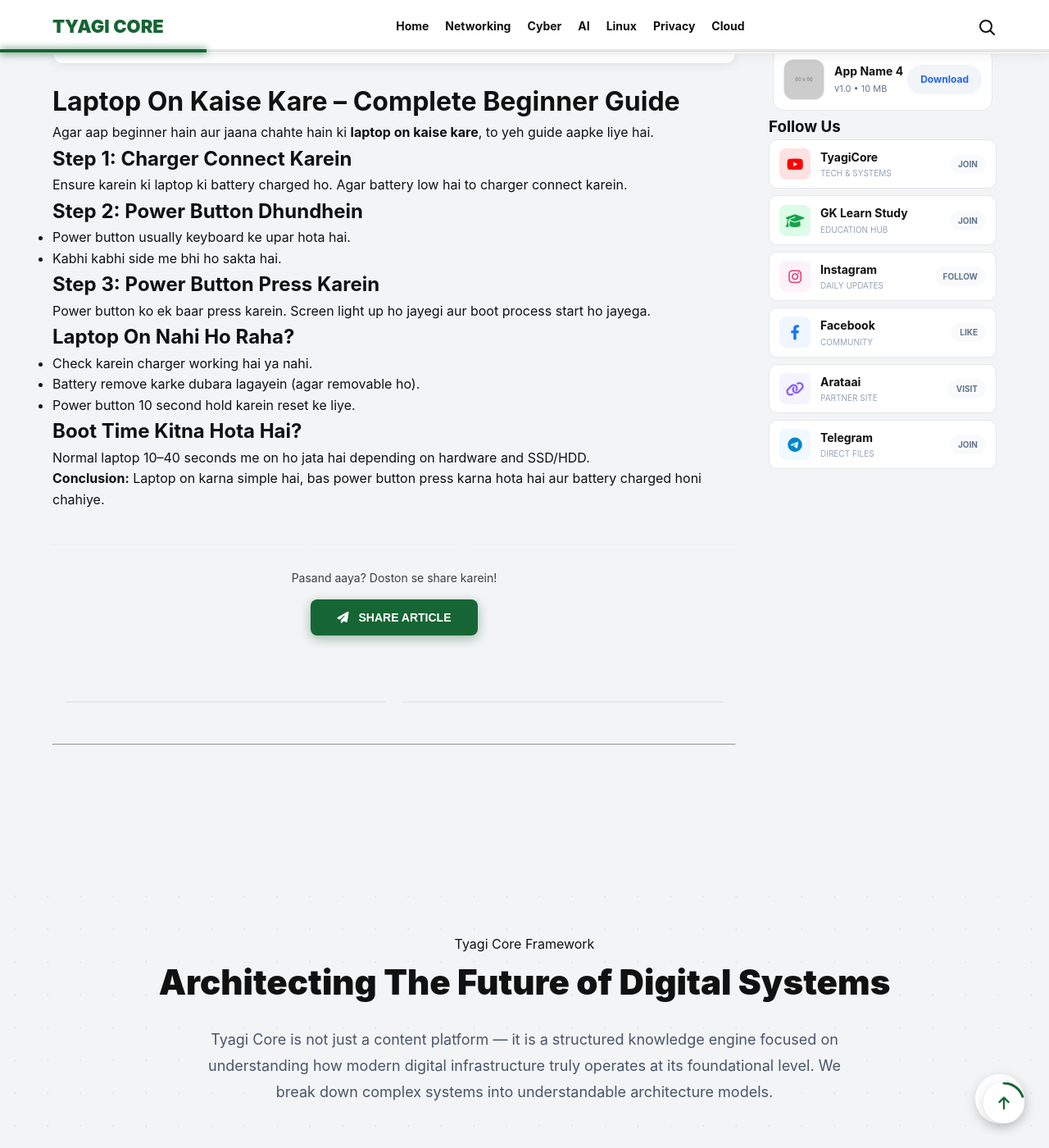
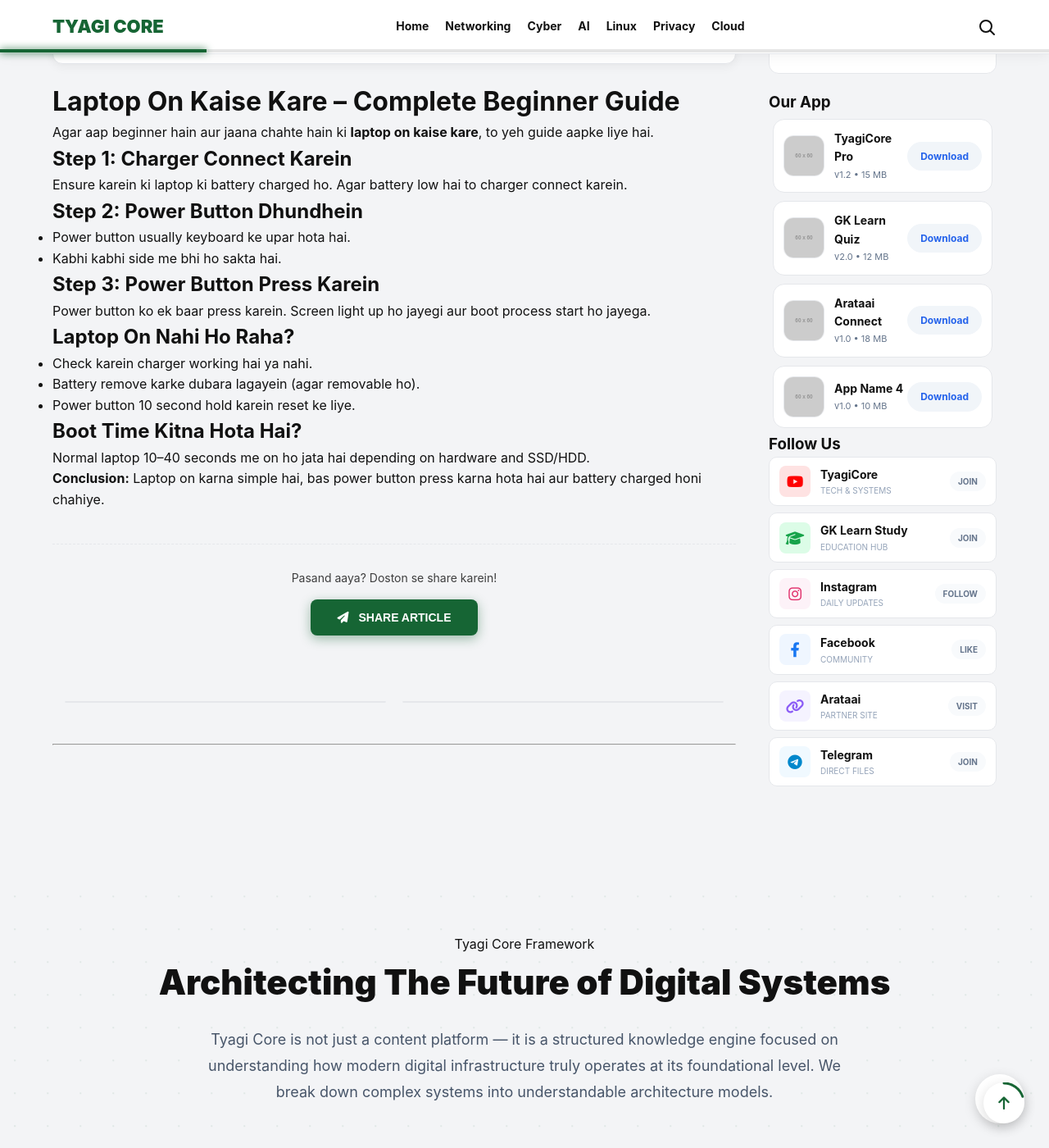
Before and after one commit to HimanshuTyagiJi/TyagiCore, a Jekyll site: the page built from laptop-on-kaise-karen.html, in a window 1280 px wide and 1400 px high, scrolled down 666 px. Shown: the whole window at 82% size. Built offline with Jekyll 4.4.1, drawn with Linux system fonts in a browser that asks for light colours.

Commit message:
Update style.css

```diff
--- a/assets/css/style.css
+++ b/assets/css/style.css
@@ -776,4 +776,36 @@ body.dark-mode { background-color: var(--bg) !important; color: var(--text-color
 
   #tyagi-top-wrap:hover {
     box-shadow: 0 6px 20px rgba(22, 101, 52, 0.3);
+  }/* ===== DESKTOP SIDEBAR SCROLL LOGIC ===== */
+@media (min-width: 901px) {
+  /* Parent container ko grid setup dena zaroori hai */
+  .tc-wrapper {
+    display: grid;
+    grid-template-columns: 3fr 1fr; /* Left: Content, Right: Sidebar */
+    gap: 40px;
+    align-items: start; /* Ye zaroori hai sticky kaam karne ke liye */
   }
+
+  .tc-sidebar {
+    position: sticky;
+    top: 80px; /* Header ki height + thoda gap */
+    max-height: calc(100vh - 100px); /* Screen ki height ke hisaab se adjust */
+    overflow-y: auto; /* Agar sidebar khud bada hai toh andar scroll hoga */
+    scrollbar-width: none; /* Firefox ke liye scrollbar chhupa do */
+    -ms-overflow-style: none; /* IE ke liye */
+  }
+
+  /* Chrome/Safari ke liye sidebar ka scrollbar hide karna (clean look ke liye) */
+  .tc-sidebar::-webkit-scrollbar {
+    display: none;
+  }
+}
+
+/* Mobile par scroll normal rahega */
+@media (max-width: 900px) {
+  .tc-sidebar {
+    position: static;
+    max-height: none;
+    overflow-y: visible;
+  }
+}
```
